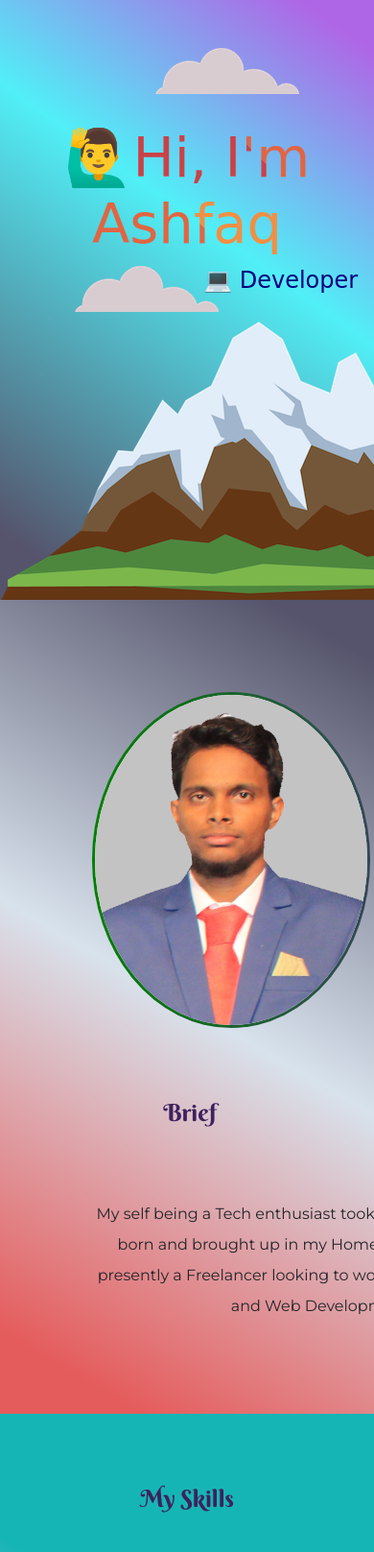
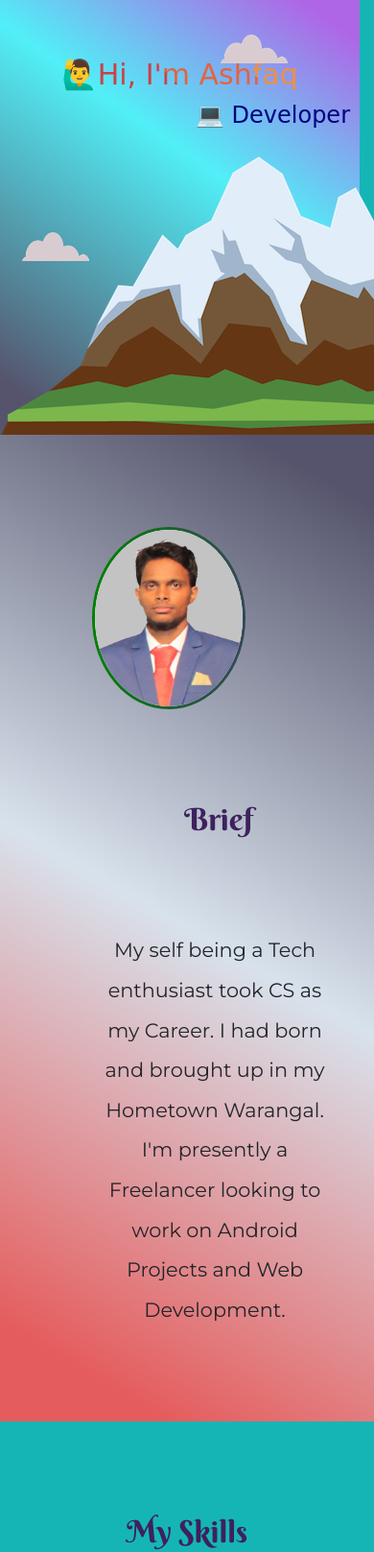
Before and after one commit to MohammedAshfaq2468/MySite-MAH, a plain HTML site: page index.html in a window 390 px wide. Shown: the top 1617 px of the page at 96% size. Drawn offline with nearby package versions, Linux system fonts and the light colour scheme; a web font is replaced by a local one.

Commit message:
Update styles.css

```diff
--- a/css/styles.css
+++ b/css/styles.css
@@ -124,6 +124,14 @@ a {
   top: 8%;
 }
 
+.desgntion {
+  position: absolute;
+  font-family: 'Galada', cursive;
+  font-size: 150%;
+  margin-top: 0;
+  color: navy;
+  left: 54.40%;
+}
 .bottom-cloud {
   position: absolute;
   left: 20%;
@@ -193,22 +201,25 @@ a {
   animation: scale-up 1s ease;
 }
 
-@keyframes scale-up 0% {
+@keyframes scale-up {
+  0% {
     opacity: 1;
     transform: scale(1);
   }
+
   100% {
     opacity: 0;
     transform: scale(.5);
   }
+}
 
 .star_rating {
   user-select: none;
-
   animation: slide-up 1s ease;
 }
 
-  @keyframes slide-up 0% {
+@keyframes slide-up {
+  0% {
     opacity: 0;
     transform: translateY(80px);
   }
@@ -217,14 +228,14 @@ a {
     opacity: 1;
     transform: translateY(0);
   }
-
+}
 
 .star {
   font-size: 3rem;
   color: #ffcd69;
   background-color: unset;
   border: none;
-  padding: 0px 1px;
+  padding: 0 1px;
 }
 
 .star:hover {
@@ -455,3 +466,69 @@ tbody>:nth-child(2) {
     background-size: 650%;
   }
 }
+
+@media screen and (max-width : 600px) and (min-width : 300px) {
+  .bio {
+    width: 16rem;
+    margin: auto;
+    font-size: 1.3rem;
+  }
+
+  h2 {
+    font-family: 'Berkshire Swash', cursive;
+    color: #3E215D;
+    margin: 0 auto;
+    padding: 3em;
+    font-size: 2rem;
+  }
+
+  .top-container {
+    position: relative;
+    padding-top: 60px;
+    background: linear-gradient(35deg, rgb(85 84 108) 8%, rgb(81 239 247) 60%, rgb(175 102 230)94%);
+    width: 375px;
+  }
+
+  .top-cloud {
+    width: 70px;
+    height: 30px;
+  }
+
+  h1 {
+    font-size: 30px;
+    margin-top:0;
+  }
+
+  .desgntion {
+    position: absolute;
+    font-family: 'Galada', cursive;
+    font-size: 10px;
+    margin-top: 0;
+    color: navy;
+    left: 62%;
+  }
+  .bottom-cloud {
+    position: absolute;
+    left: 6%;
+    bottom: 40%;
+    width: 70px;
+    height: 30px;
+  }
+  .mount{
+      width: 180px;
+      height: 120px;
+
+  }
+
+  .imgcrop {
+     margin-left: 0;
+    width: 160px;
+    height: 190px;
+    }
+    .profilepic{
+      width: 160px;
+      height: 190px;
+
+  }
+
+}
```
Lines whose indentation alone changed are shown as unchanged.
